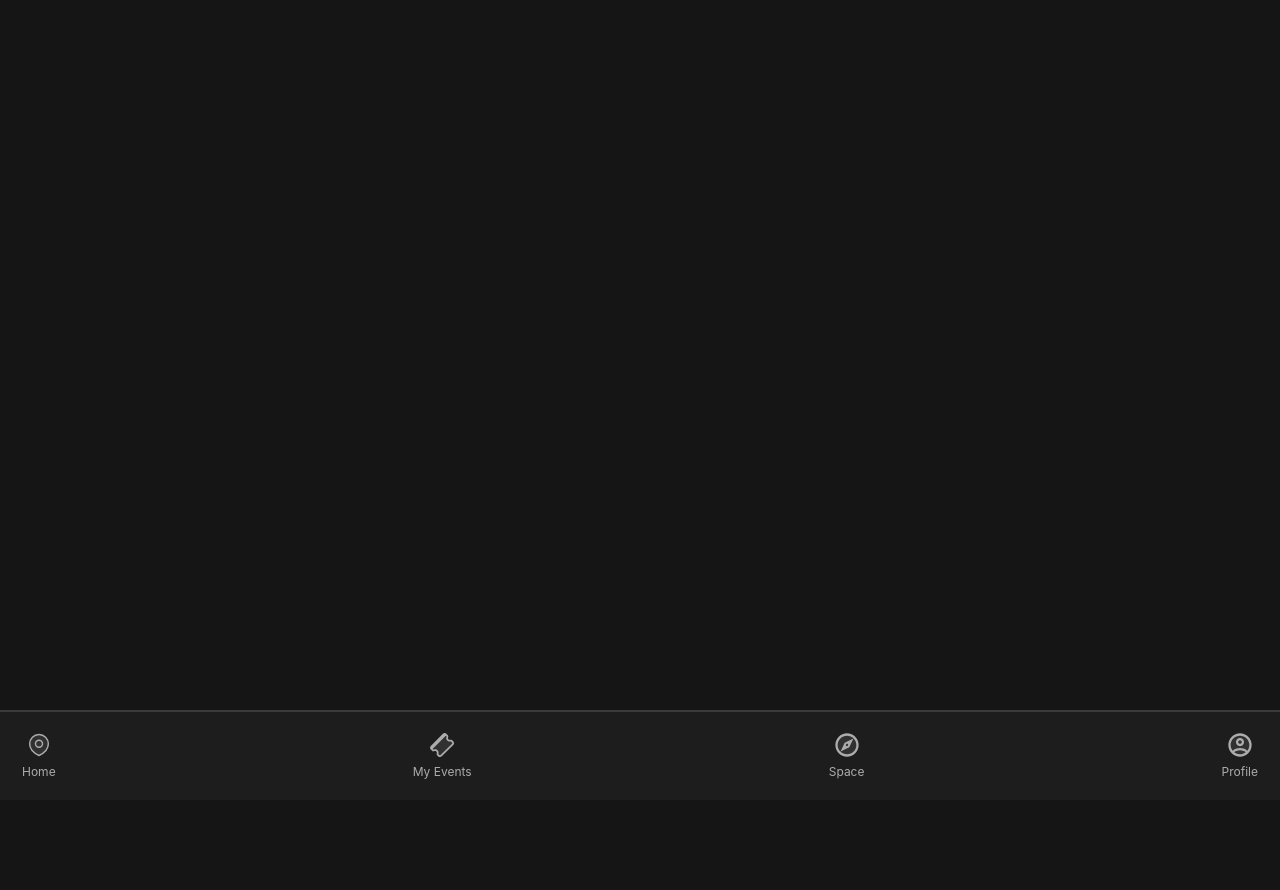
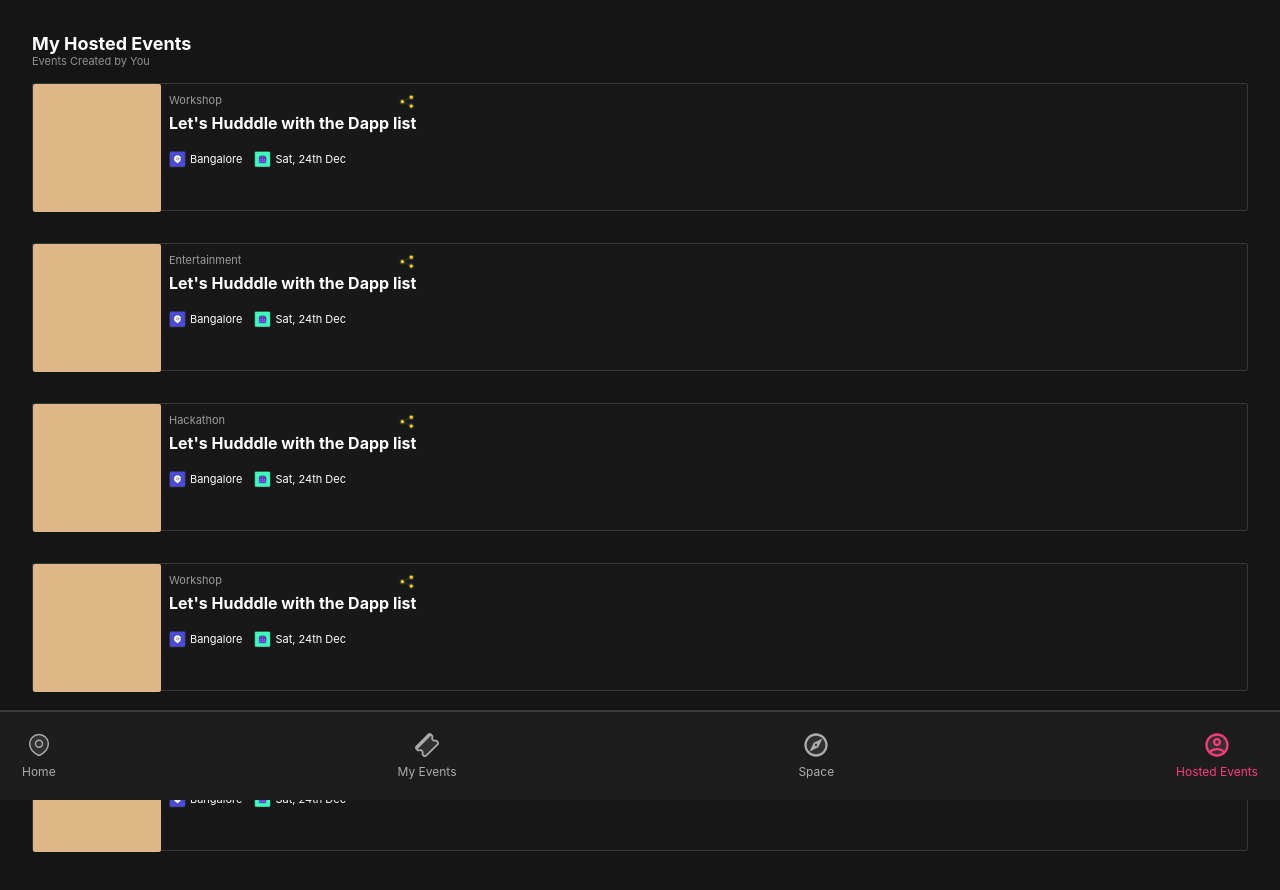
Before and after one commit to DarthBenro008/eventx, a React (Create React App) app: page /organizer/events in a window 1280 px wide. Shown: the top 890 px of the page. Before the commit the page ends 800 px from the top, so only its background shows below. Built offline with nearby package versions, Linux system fonts and the light colour scheme.

Commit message:
added event

```diff
--- a/src/App.js
+++ b/src/App.js
@@ -6,6 +6,7 @@ import EventDetailScreen from "./pages/EventDetailScreen/EventDetailScreen";
 import TicketScreen from "./pages/TicketScreen/TicketScreen";
 import EventCreateScreen from "./pages/EventCreateScreen/EventCreateScreen";
 import MyEventScreen from "./pages/MyEventScreen/MyEventScreen";
+import MyHostedEventScreen from "./pages/MyHostedEventScreen/MyHostedEventScreen";
 
 function App() {
   return (
@@ -16,6 +17,8 @@ function App() {
         <Route exact path = "/ticket/:id" component={TicketScreen}/>
         <Route exact path = "/organizer/create" component={EventCreateScreen}/>
         <Route exact path = "/myevents" component = {MyEventScreen}/>
+        <Route exact path = "/organizer/events" component = {MyHostedEventScreen}/>
+
       </Switch>
       <Footer />
     </Router>
--- a/src/components/Footer/Footer.js
+++ b/src/components/Footer/Footer.js
@@ -66,15 +66,15 @@ export default function Footer() {
             Space
           </div>
         </Link>
-        <Link to="/profile" className="footer_navcontainer_tabcontainer">
+        <Link to="/organizer/events" className="footer_navcontainer_tabcontainer">
           <img
-            src={routePath === "/profile" ? profile_icon_active : profile_icon}
+            src={routePath === "/organizer/events" ? profile_icon_active : profile_icon}
             alt="profile"
           />
           <div
-            style={{ color: routePath === "/profile" ? "#FC3B7D" : "#ACACAC" }}
+            style={{ color: routePath === "/organizer/events" ? "#FC3B7D" : "#ACACAC" }}
           >
-            Profile
+            Hosted Events
           </div>
         </Link>
       </div>
--- a/src/pages/EventDetailScreen/TicketDetailScreen.js
+++ /dev/null
@@ -1,9 +0,0 @@
-import React from 'react'
-
-export default function TicketDetailScreen() {
-  return (
-   <article className='ticketdetailscreen'>
-
-   </article>
-  )
-}
--- a/src/pages/HomeScreen/HomeScreen.js
+++ b/src/pages/HomeScreen/HomeScreen.js
@@ -59,7 +59,7 @@ export default function HomeScreen() {
         </div>
         <div className="homescreen_header_connect">
           <div className="homescreen_header_connect_button">
-            Switch Profile <img alt="x" src={X_logo} />
+            Create Event <img alt="x" src={X_logo} />
           </div>
           {/* <div class="dropdown-content">
             <a href="#">Register</a>
--- a/src/pages/MyEventScreen/MyEventScreen.js
+++ b/src/pages/MyEventScreen/MyEventScreen.js
@@ -4,7 +4,9 @@ import share_icon from "../../assets/share_icon.svg";
 import location_card_icon from "../../assets/location_card_icon.svg";
 import date_card_icon from "../../assets/date_card_icon.svg";
 import { useState } from 'react';
+import { useHistory } from "react-router-dom";
 export default function MyEventScreen() {
+  let history = useHistory();
       const eventsData = [
         {
           category: "Workshop",
@@ -51,7 +53,15 @@ export default function MyEventScreen() {
           {data.length > 0
             ? data.map((_event, index) => {
                 return (
-                  <div className="myeventscreen_categories_card">
+                  <div
+                    onClick={() => {
+                      history.push({
+                        pathname: `/ticket/234e444545`,
+                        event: eventsData,
+                      });
+                    }}
+                    className="myeventscreen_categories_card"
+                  >
                     <div className="myeventscreen_categories_card_image"></div>
                     <div className="myeventscreen_categories_card_details">
                       <div className="flex justify-between">
--- /dev/null
+++ b/src/pages/MyHostedEventScreen/MyEventScreen.scss
@@ -0,0 +1,63 @@
+.myeventscreen {
+  @apply p-8;
+  &_header {
+    @apply flex flex-col;
+    &_subtitle {
+      font-weight: 400;
+      font-size: 11px;
+      line-height: 12px;
+
+      color: #919191;
+    }
+    &_title {
+      font-weight: 700;
+      font-size: 18px;
+      line-height: 23px;
+      /* identical to box height */
+
+      color: #ffffff;
+    }
+  }
+    &_categories {
+    @apply mb-24;
+    &_list {
+      @apply overflow-x-auto flex;
+      &_category {
+        @apply p-2 border-2 mr-2 ml-4 w-96;
+        border-color: #6b6b6b;
+      }
+    }
+    &_cards {
+      @apply flex flex-col;
+    }
+    &_card {
+      @apply w-full flex h-32 my-4;
+      background: #181818;
+      border: 1.2px solid #363636;
+      border-radius: 2px;
+      &_image {
+        @apply w-32 h-32;
+        background-color: burlywood;
+        border-radius: 2px;
+      }
+      &_details {
+        @apply p-2;
+        &_category {
+          font-size: 11px;
+          line-height: 150%;
+          color: #9b9b9b;
+        }
+        &_title {
+          font-weight: 700;
+          font-size: 16px;
+          line-height: 150%;
+          color: #ffffff;
+        }
+        &_locdate {
+          @apply flex mt-4;
+          font-size: 11px;
+        }
+      }
+    }
+  }
+}
--- /dev/null
+++ b/src/pages/MyHostedEventScreen/MyHostedEventScreen.js
@@ -0,0 +1,103 @@
+import "./MyEventScreen.scss";
+import React from 'react'
+import share_icon from "../../assets/share_icon.svg";
+import location_card_icon from "../../assets/location_card_icon.svg";
+import date_card_icon from "../../assets/date_card_icon.svg";
+import { useState } from 'react';
+import { useHistory } from "react-router-dom";
+export default function MyHostedEventScreen() {
+  let history = useHistory();
+      const eventsData = [
+        {
+          category: "Workshop",
+          name: "Let's Hudddle with the Dapp list",
+          location: "Bangalore",
+          date: "Sat, 24th Dec",
+        },
+        {
+          category: "Entertainment",
+          name: "Let's Hudddle with the Dapp list",
+          location: "Bangalore",
+          date: "Sat, 24th Dec",
+        },
+        {
+          category: "Hackathon",
+          name: "Let's Hudddle with the Dapp list",
+          location: "Bangalore",
+          date: "Sat, 24th Dec",
+        },
+        {
+          category: "Workshop",
+          name: "Let's Hudddle with the Dapp list",
+          location: "Bangalore",
+          date: "Sat, 24th Dec",
+        },
+        {
+          category: "Sports",
+          name: "Let's Hudddle with the Dapp list",
+          location: "Bangalore",
+          date: "Sat, 24th Dec",
+        },
+      ];
+      const [data, setData] = useState(eventsData);
+  return (
+    <article className="myeventscreen">
+      <section className="myeventscreen_header">
+        <div className="myeventscreen_header_title">My Hosted Events</div>
+        <div className="myeventscreen_header_subtitle">
+          Events Created by You
+        </div>
+      </section>
+      <section className='myeventscreen_categories'>
+        <div className="myeventscreen_categories_cards">
+          {data.length > 0
+            ? data.map((_event, index) => {
+                return (
+                  <div
+                    onClick={() => {
+                      history.push({
+                        pathname: `/ticket/234e444545`,
+                        event: eventsData,
+                      });
+                    }}
+                    className="myeventscreen_categories_card"
+                  >
+                    <div className="myeventscreen_categories_card_image"></div>
+                    <div className="myeventscreen_categories_card_details">
+                      <div className="flex justify-between">
+                        <div className="myeventscreen_categories_card_details_category">
+                          {_event.category}
+                        </div>
+                        <img src={share_icon} alt="share" />
+                      </div>
+                      <div className="myeventscreen_categories_card_details_title">
+                        {_event.name}
+                      </div>
+                      <div className="myeventscreen_categories_card_details_locdate">
+                        <div className="flex">
+                          <img
+                            className="mr-1"
+                            src={location_card_icon}
+                            alt="location"
+                          />{" "}
+                          {_event.location}
+                        </div>
+                        <div className="flex ml-3">
+                          <img
+                            className="mr-1"
+                            src={date_card_icon}
+                            alt="date"
+                          />
+                          {_event.date}
+                        </div>
+                      </div>
+                    </div>
+                  </div>
+                );
+              })
+            : null}
+        </div>
+      </section>
+    </article>
+  );
+}
```
Also changed, not shown: src/assets/profile_icon_active.svg, src/pages/MyHostedEventScreen/EventManagementScreen.js (added), 1 other file (tests, documents, lock files or other folders).
